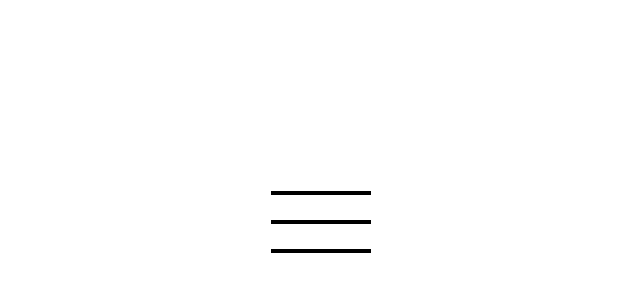
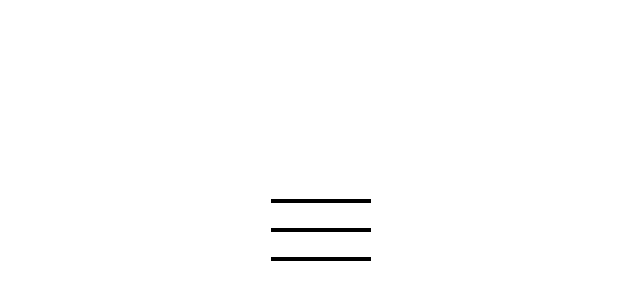
Before and after one commit to nafasebra/sidebar-vue, a Vue app: page / in a window 1280 px wide. Shown: the part 178-478 px from the top of the page, without its empty margins (319-959 px from the left). Built offline with nearby package versions, Linux system fonts and the light colour scheme.

Commit message:
Remove bulma library (i regret to use bulma )

```diff
--- a/package.json
+++ b/package.json
@@ -9,7 +9,6 @@
     "preview": "vite preview"
   },
   "dependencies": {
-    "bulma": "^0.9.4",
     "vue": "^3.2.37"
   },
   "devDependencies": {
--- a/src/style.css
+++ b/src/style.css
@@ -1,5 +1,3 @@
-@import url('bulma/css/bulma.css');
-
 :root {
   font-family: Inter, Avenir, Helvetica, Arial, sans-serif;
   font-size: 16px;
```
Also changed, not shown: 2 other files (tests, documents, lock files or other folders).
